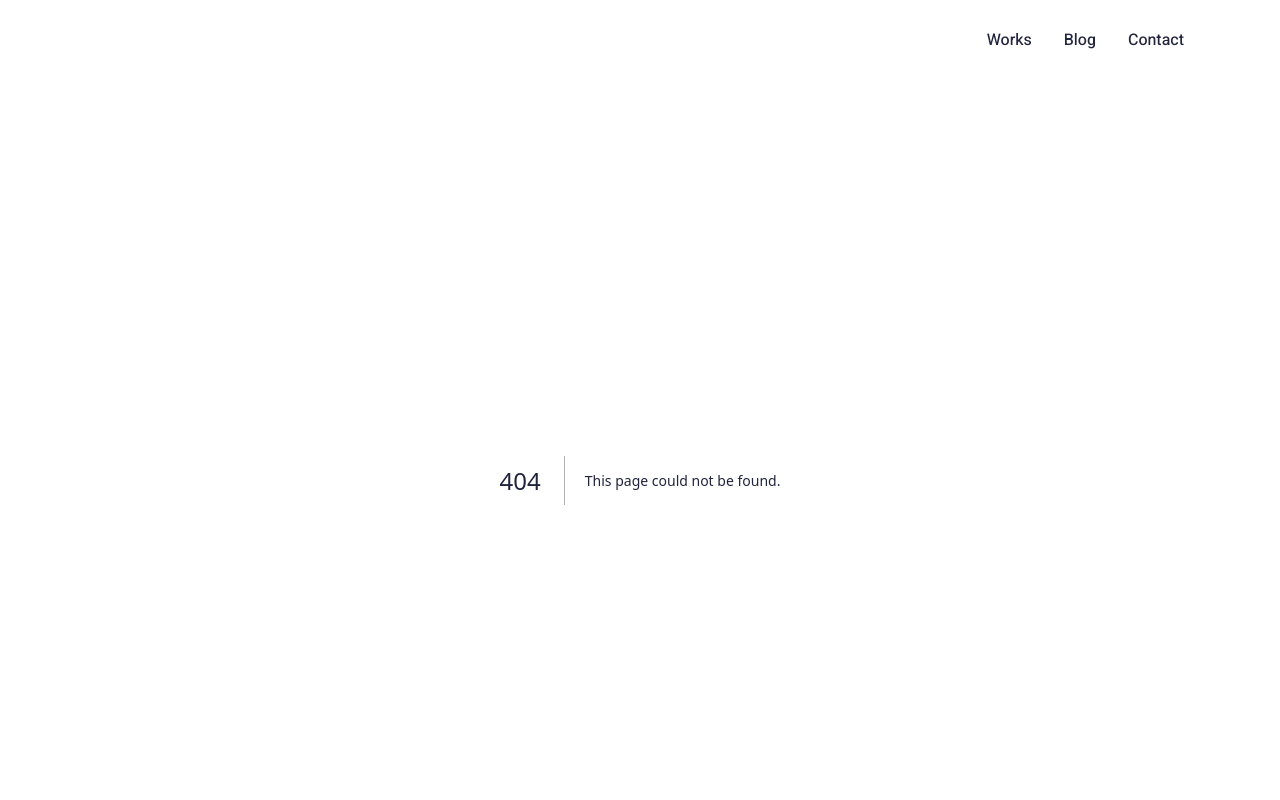
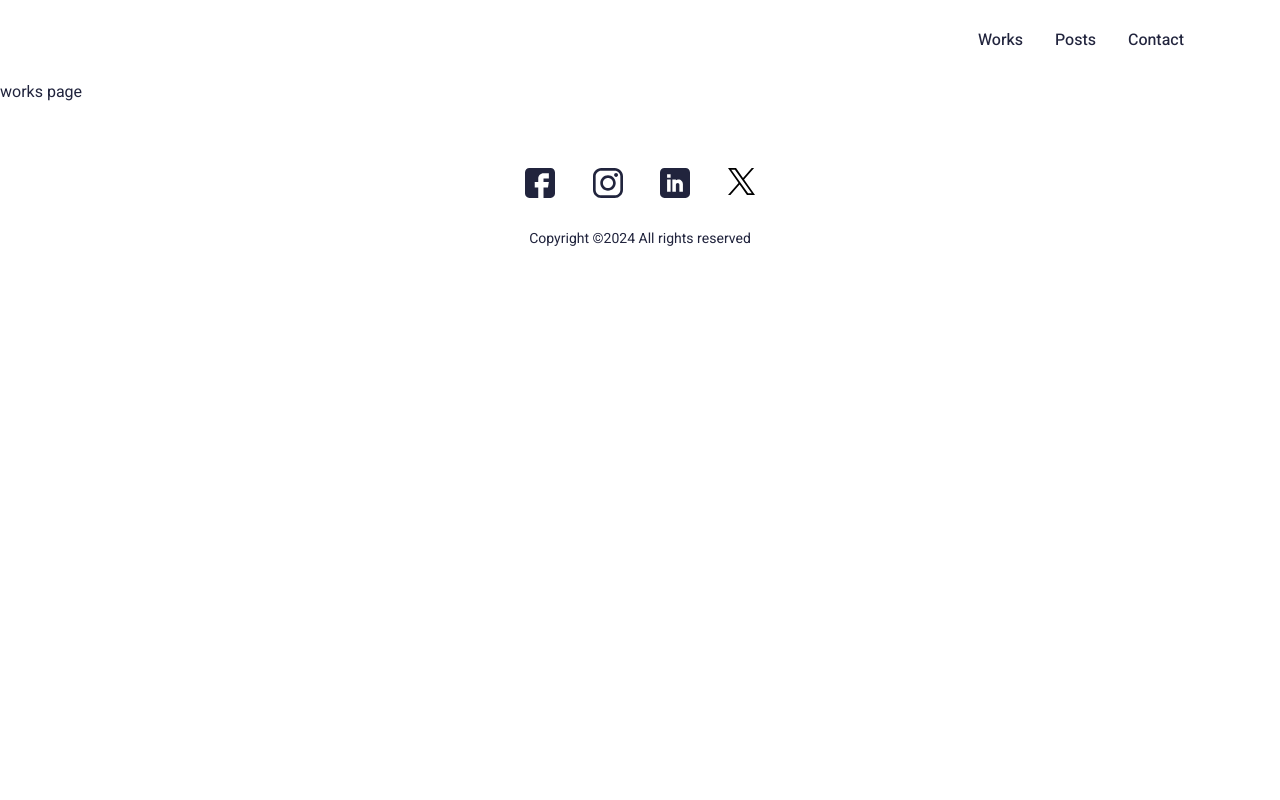
Before and after one commit to krasnoff/my-personal-web-app, a Next.js app: page /works in a window 1280 px wide. Before the commit this address had no page. Shown: the top 800 px of the page. Built offline with nearby package versions, Linux system fonts and the light colour scheme.

Commit message:
start build new page

```diff
--- a/app/layout.tsx
+++ b/app/layout.tsx
@@ -68,7 +68,7 @@ export default function RootLayout({
         <header>
           <div className="mx-auto max-w-outerFrame h-20 flex items-center justify-end font-medium">
             <Link className="mr-8 cursor-pointer" href="/works">Works</Link>
-            <Link className="mr-8 cursor-pointer" href="/blog">Blog</Link>
+            <Link className="mr-8 cursor-pointer" href="/posts">Posts</Link>
             <Link className="mr-8 cursor-pointer" href="/contact">Contact</Link>
           </div>
         </header>
--- a/app/page.tsx
+++ b/app/page.tsx
@@ -58,7 +58,7 @@ export default async function Home() {
           <div className="mx-auto max-w-innerFrame flex items-stretch flex-col h-full">
             <div className="h-[3.9375rem] flex items-center justify-between">
               <div className="text-[1.375rem]">Recent Posts</div>
-              <div><Link href="/blog" className="text-secondary">View all</Link></div>
+              <div><Link href="/posts" className="text-secondary">View all</Link></div>
             </div>
             <div className="flex grow items-start justify-between">
               {postData.map((post) => (
@@ -72,7 +72,7 @@ export default async function Home() {
         <div>
           <div className="mx-auto max-w-innerFrame h-[3.9375rem] flex items-center justify-between pt-[2.125rem] pb-[3.0625rem]">
             <div className="text-[1.375rem]">Featured Works</div>
-            <div><Link href="/blog" className="text-secondary">View all</Link></div>
+            <div><Link href="/works" className="text-secondary">View all</Link></div>
           </div>
           {workData.map((workItem) => (
             <Works workItem={workItem}></Works>
--- /dev/null
+++ b/app/posts/page.tsx
@@ -0,0 +1,7 @@
+export default async function Posts() {
+    return (
+        <>
+            <div>posts page</div>
+        </>
+    );
+}
--- /dev/null
+++ b/app/works/page.tsx
@@ -0,0 +1,7 @@
+export default async function Posts() {
+    return (
+        <>
+            <div>works page</div>
+        </>
+    );
+}
```
